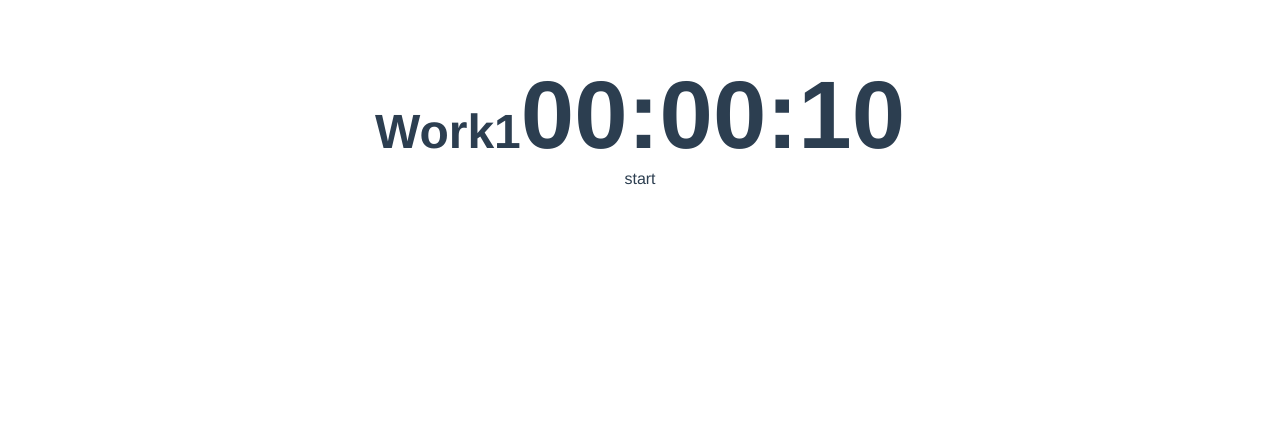
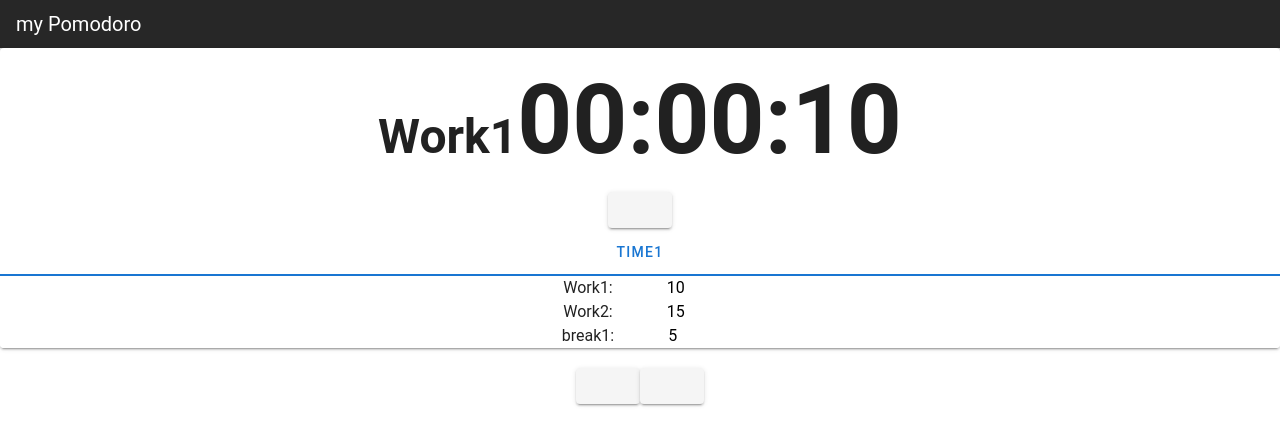
Before and after one commit to EndoHizumi/myPomodoro, a Vue app in the folder mypomodoro/: page / in a window 1280 px wide. Shown: the top 446 px of the page. Built offline with nearby package versions, Linux system fonts and the light colour scheme.

Commit message:
update: set your time.

```diff
--- a/mypomodoro/src/App.vue
+++ b/mypomodoro/src/App.vue
@@ -1,10 +1,63 @@
 <template>
   <div id="app">
-    <timer v-bind:name="name" v-bind:startTime="time" v-bind:state="state" ref="timer" v-on:finish="next"></timer>
-    <button v-on:click="startTimer" v-if="state == 'stop' || state == 'finish'">start</button>
-    <button v-on:click="startTimer" v-if="state == 'pause'">restart</button>
-    <button v-on:click="pauseTimer" v-if="state == 'process'">pause</button>
-    <button v-on:click="stopTimer" v-if="state == 'pause' || state == 'finish'">reset</button>
+    <v-app id="inspire">
+      <div id="header">
+        <v-app-bar color="white-somoke  flat dense" dense dark>
+          <v-toolbar-title>my Pomodoro</v-toolbar-title>
+          <v-spacer></v-spacer>
+          <v-btn icon disable>
+            <v-icon large>mdi-help-circle</v-icon>
+          </v-btn>
+          <v-btn icon href="https://github.com/EndoHizumi/myPomodoro/tree/develop">
+            <v-icon large>mdi-github</v-icon>
+          </v-btn>
+        </v-app-bar>
+      </div>
+      <v-card>
+        <timer
+          v-bind:name="name"
+          v-bind:startTime="time"
+          v-bind:state="state"
+          ref="timer"
+          v-on:finish="next"
+        ></timer>
+        <v-btn v-on:click="startTimer" v-if="state == 'stop' || state == 'finish'">
+          <v-icon x-large>mdi-play</v-icon>
+        </v-btn>
+        <v-btn v-on:click="startTimer" v-if="state == 'pause'">
+          <v-icon x-large>mdi-play</v-icon>
+        </v-btn>
+        <v-btn v-on:click="pauseTimer" v-if="state == 'process'">
+          <v-icon x-large>mdi-pause</v-icon>
+        </v-btn>
+        <v-btn v-on:click="stopTimer" v-if="state == 'pause' || state == 'finish'">
+          <v-icon x-large>mdi-stop</v-icon>
+        </v-btn>
+        <v-tabs v-model="tab" background-color="transparent" grow>
+          <v-tab v-for="item in pattern" :key="item">{{ item['name'] }}</v-tab>
+        </v-tabs>
+
+        <v-tabs-items v-model="tab">
+          <v-tab-item v-for="item in pattern" :key="item['id']">
+            <div v-for="element in item['data']" :key="element['id']">
+              {{element['name']}}:
+              <input
+                class="settime"
+                v-bind:disabled="state == 'process' || state == 'pause'"
+                type="number"
+                name="number"
+                v-bind:value="element.time"
+                v-on:input="onChange($event,element)"
+              />
+            </div>
+          </v-tab-item>
+        </v-tabs-items>
+      </v-card>
+      <div class="group_volume">
+        <v-btn v-bind:disabled="state == 'process' || state == 'pause'" v-on:click='pattern[group]["data"].push({name:"task",time:"0"})'><v-icon>mdi-plus</v-icon></v-btn>
+        <v-btn v-bind:disabled="state == 'process' || state == 'pause'" v-on:click='pattern[group]["data"].pop()'><v-icon>mdi-minus</v-icon></v-btn>
+      </div>
+    </v-app>
   </div>
 </template>
 
@@ -18,6 +71,8 @@ export default {
       time: "00",
       pattern: [],
       position: 0,
+      group: 0,
+      tab: null
     };
   },
   components: {
@@ -26,15 +81,15 @@ export default {
   methods: {
     startTimer: function() {
       this.state = "process";
-      this.name = this.pattern[this.position]['name'];
-      this.time = this.pattern[this.position]["time"];
+      this.name = this.pattern[this.group]["data"][this.position]["name"];
+      this.time = this.pattern[this.group]["data"][this.position]["time"];
       this.$refs.timer.startTimer();
     },
     stopTimer: function() {
       this.state = "stop";
-      this.position = 0
-      this.name = this.pattern[0]['name'];
-      this.time = this.pattern[0]["time"];
+      this.position = 0;
+      this.name = this.pattern[this.group]["data"][0]["name"];
+      this.time = this.pattern[this.group]["data"][0]["time"];
       this.$refs.timer.stopTimer();
     },
     pauseTimer: function() {
@@ -42,15 +97,25 @@ export default {
       this.$refs.timer.pauseTimer();
     },
     next: function() {
-      this.state = "finish"
-      this.position += 1
-      if(this.position >= this.pattern.length){
-          this.position = 0
+      this.state = "finish";
+      this.position += 1;
+      if (
+        this.position >= this.pattern[this.group]["data"][this.position].length
+      ) {
+        this.position = 0;
       }
+    },
+    onChange: function(event, element) {
+      element.time = event.target.value;
+      this.name = element.name
+      this.time = element.time;
     }
   },
   created: function() {
     this.pattern.push({
+      name: "time1",
+      data: [
+        {
           name: "Work1",
           time: "10"
         },
@@ -61,9 +126,11 @@ export default {
         {
           name: "break1",
           time: "5"
+        }
+      ]
     });
-    this.name = this.pattern[this.position]['name'];
-    this.time = this.pattern[this.position]["time"];
+    this.name = this.pattern[this.group]["data"][this.position]["name"];
+    this.time = this.pattern[this.group]["data"][this.position]["time"];
   }
 };
 </script>
@@ -75,11 +142,19 @@ export default {
   -moz-osx-font-smoothing: grayscale;
   text-align: center;
   color: #2c3e50;
-  margin-top: 60px;
 }
 
 #app > span > div > span {
   font-weight: bold;
   font-size: 1000%;
 }
+
+.settime {
+  margin-left: 50px;
+  width: 50px !important;
+}
+
+.group_volume {
+  margin-top: 20px;
+}
 </style>
```
Lines whose indentation alone changed are shown as unchanged.
